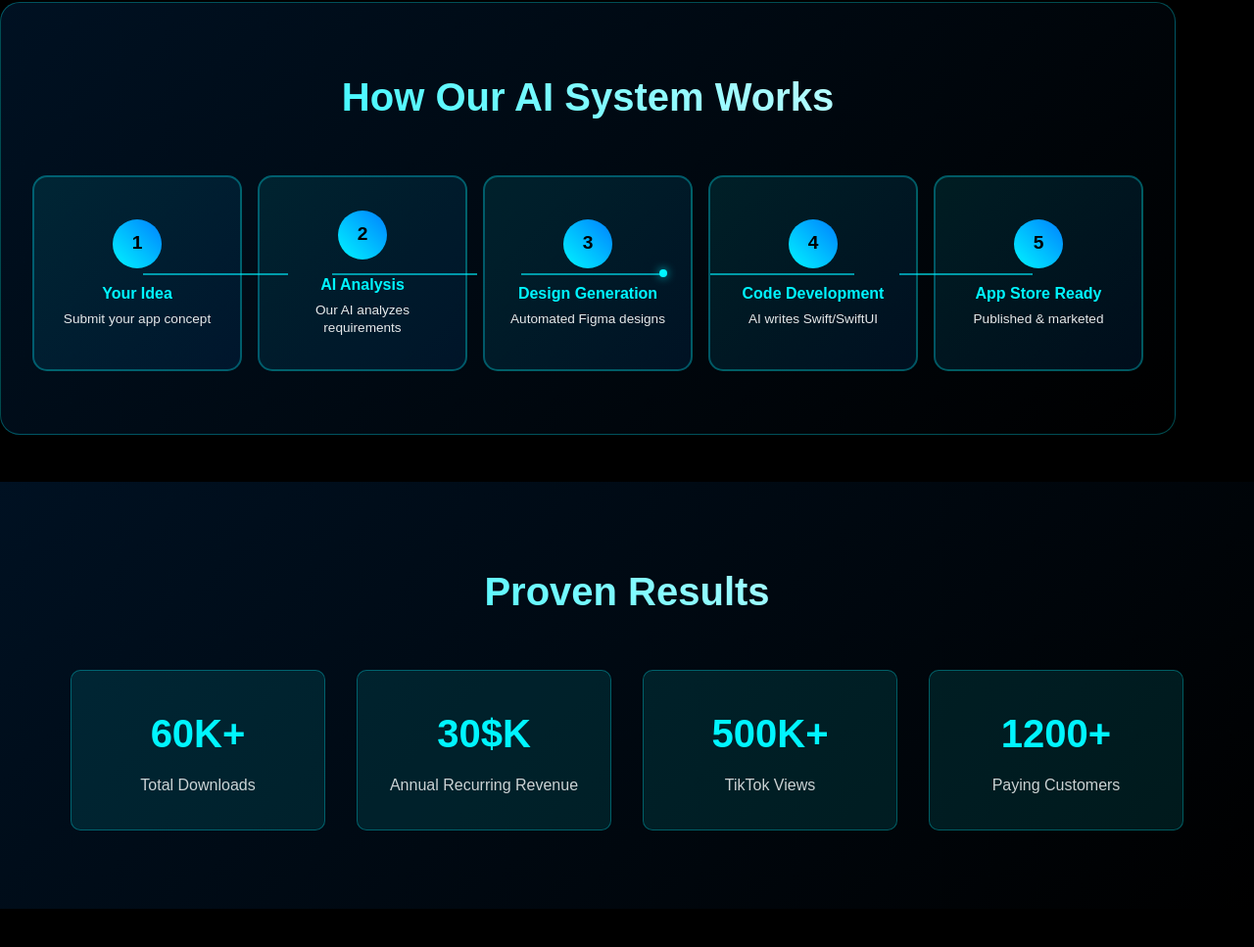
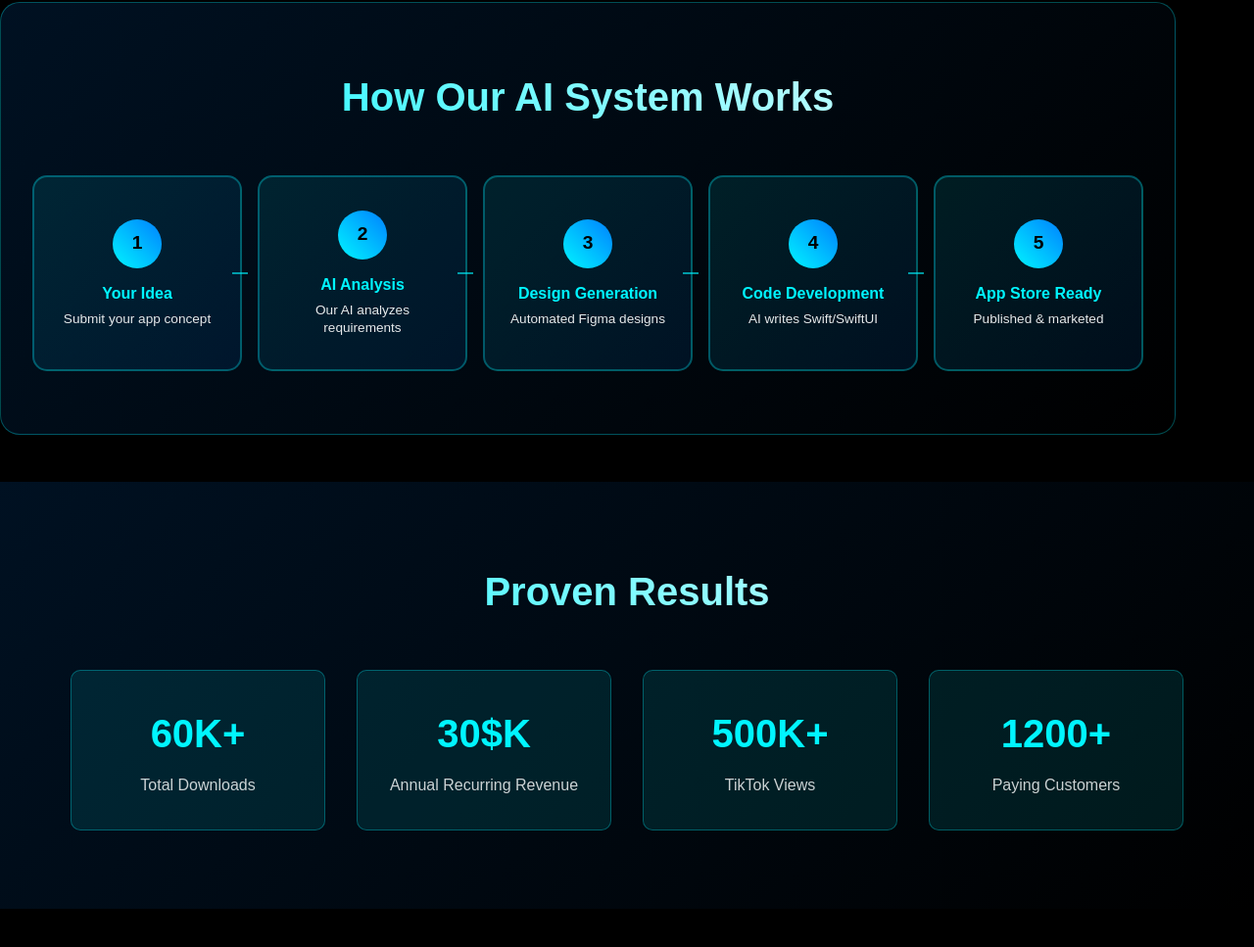
Before and after one commit to AishaBaliyan/aishabaliyan.github.io, a plain HTML site: page index.html in a window 1280 px wide. Shown: the part 846-1813 px from the top of the page at 98% size. Drawn offline with Linux system fonts and the light colour scheme.

Commit message:
Update index.html

```diff
--- a/index.html
+++ b/index.html
@@ -319,42 +319,20 @@
         }
 
         /* Professional connecting lines */
-        .architecture-flow::before {
+        .arch-node:not(:last-child)::after {
             content: '';
             position: absolute;
             top: 50%;
-            left: 0;
-            right: 0;
+            right: -0.5rem;
+            width: 1rem;
             height: 2px;
-            background: linear-gradient(90deg,
-                transparent 10%,
-                #00f5ff 10%,
-                #00f5ff 23%,
-                transparent 23%,
-                transparent 27%,
-                #00f5ff 27%,
-                #00f5ff 40%,
-                transparent 40%,
-                transparent 44%,
-                #00f5ff 44%,
-                #00f5ff 57%,
-                transparent 57%,
-                transparent 61%,
-                #00f5ff 61%,
-                #00f5ff 74%,
-                transparent 74%,
-                transparent 78%,
-                #00f5ff 78%,
-                #00f5ff 90%,
-                transparent 90%
-            );
-            z-index: -1;
+            background: #00f5ff;
+            transform: translateY(-50%);
             opacity: 0.6;
         }
 
         /* Animated dots on the connecting line */
-        .architecture-flow::after {
-            content: '';
+        .architecture-flow .flow-dot {
             position: absolute;
             top: 50%;
             left: 0;
@@ -365,21 +343,23 @@
             transform: translateY(-50%);
             animation: flowDot 4s infinite linear;
             box-shadow: 0 0 10px rgba(0, 245, 255, 0.8);
+            z-index: 10;
         }
 
         @keyframes flowDot {
-            0% { left: 10%; opacity: 1; }
-            24% { left: 23%; opacity: 1; }
-            25% { left: 27%; opacity: 0; }
-            26% { left: 27%; opacity: 1; }
-            49% { left: 40%; opacity: 1; }
-            50% { left: 44%; opacity: 0; }
-            51% { left: 44%; opacity: 1; }
-            74% { left: 57%; opacity: 1; }
-            75% { left: 61%; opacity: 0; }
-            76% { left: 61%; opacity: 1; }
-            90% { left: 90%; opacity: 1; }
-            100% { left: 90%; opacity: 0; }
+            0% { left: calc(10% + 25px); opacity: 1; }
+            19% { left: calc(30% - 8px); opacity: 1; }
+            20% { left: calc(30% + 8px); opacity: 0; }
+            21% { left: calc(30% + 8px); opacity: 1; }
+            39% { left: calc(50% - 8px); opacity: 1; }
+            40% { left: calc(50% + 8px); opacity: 0; }
+            41% { left: calc(50% + 8px); opacity: 1; }
+            59% { left: calc(70% - 8px); opacity: 1; }
+            60% { left: calc(70% + 8px); opacity: 0; }
+            61% { left: calc(70% + 8px); opacity: 1; }
+            79% { left: calc(90% - 25px); opacity: 1; }
+            80% { left: calc(90% - 25px); opacity: 0; }
+            100% { left: calc(90% - 25px); opacity: 0; }
         }
 
         .arch-node:last-child::after,
```
